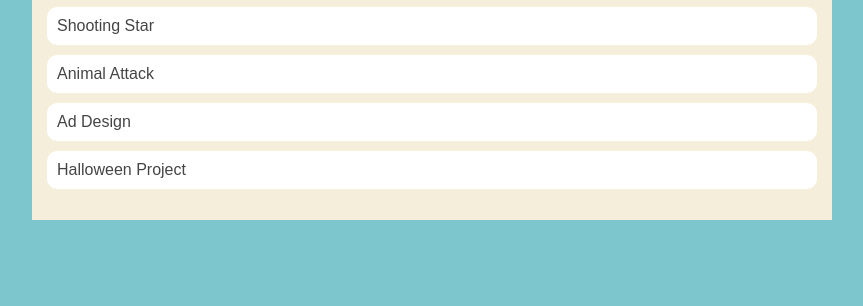
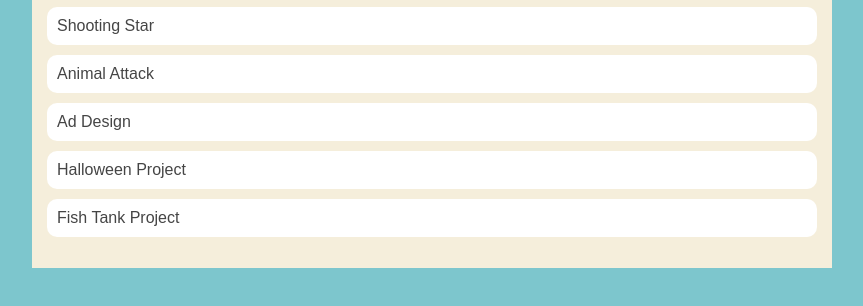
Before and after one commit to MarcusCuillier/MarcusCuillier.github.io, a plain HTML site: page portfolio.html in a window 1280 px wide. Shown: the part 400-706 px from the top of the page, without its empty margins (208-1071 px from the left). Drawn offline with Linux system fonts and the light colour scheme.

Commit message:
Fish Tank

```diff
--- a/portfolio.html
+++ b/portfolio.html
@@ -70,6 +70,12 @@
                 href="https://www.khanacademy.org/computer-programming/halloween-project/5743187645087744"
                 >Halloween Project</a
               >
+              <li>
+                <a
+                herf="https://www.khanacademy.org/computer-programming/spin-off-of-project-fish-tank/4971906059911168"
+                >Fish Tank Project</a
+              >
+              </li>
             </li>
           </ul>
         </div>
```
